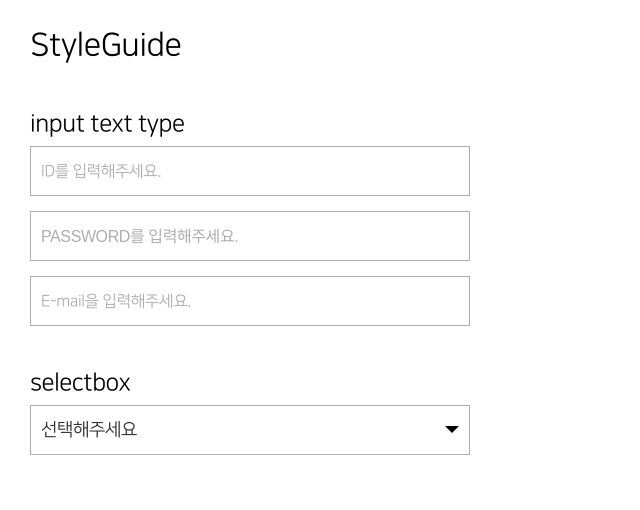
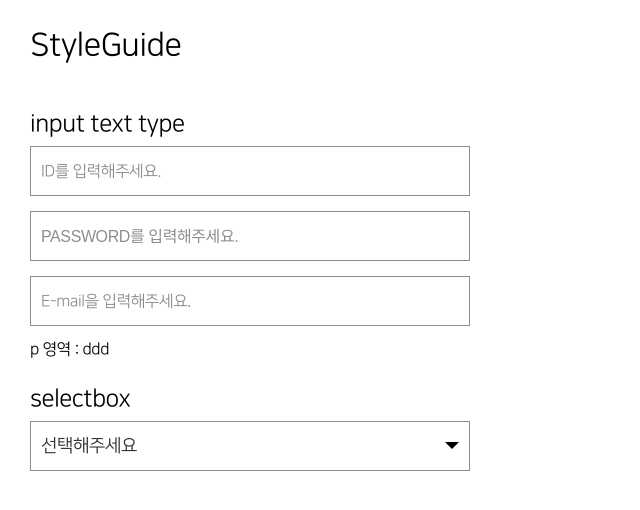
Before and after one commit to kimyoubin/webfront_study, a Vue app in the folder components_study/: page / in a window 1280 px wide. Shown: the top 510 px of the page, without its empty margins (0-640 px from the left). Built offline with nearby package versions, Linux system fonts and the light colour scheme.

Commit message:
focus event 추가

```diff
--- a/components_study/src/components/VueInput.vue
+++ b/components_study/src/components/VueInput.vue
@@ -4,19 +4,24 @@
 		:placeholder="placeholder"
 		:name="name"
 		:id="id"
-		:value="value">
+		:value="value"
+		@click="isActive = true"
+		@blur="isActive = false"
+		:class="{ 'on' : isActive }">
 </template>
 
 <script>
 export default {
 	name: 'VueInput',
 	props: [
-		'type', 'placeholder', 'name', 'id', 'value',
+		'type', 'placeholder', 'name', 'id', 'value', 'checked'
 	],
 	data() {
 		return {
-
+			isActive: false,
 		}
+	},
+	methods: {
 	}
 }
 </script>
@@ -30,12 +35,17 @@ input {
 	margin-bottom: 15px;
 	font-size: 18px;
 	color: #333;
-	border: 1px solid #aeaeae;
+	border: 1px solid #8e8e8e;
 }
 
 input::placeholder {
 	font-size: 16px;
-	color: #aeaeae;
+	color: #8e8e8e;
+}
+
+input.on {
+	border: 1px solid #001ad7;
+	transition: all .3s;
 }
 
 </style>
--- a/components_study/src/components/VueSelect.vue
+++ b/components_study/src/components/VueSelect.vue
@@ -1,7 +1,7 @@
 <template>
     <div
         :tabindex="tabIndex"
-        @blur="blurEvent"
+        @blur="isActive = false"
         class="selectbox">
         <button
             @click="toggleEvent"
@@ -66,7 +66,7 @@ export default {
 
 .selectbox button {
     position: relative;
-    border: 1px solid #aeaeae;
+    border: 1px solid #8e8e8e;
 }
 
 .selectbox button.on::after{
@@ -88,9 +88,9 @@ export default {
 
 .selectbox .selectbox-option {
     max-height: 200px;
-    border-left: 1px solid #aeaeae;
-    border-right: 1px solid #aeaeae;
-    border-bottom: 1px solid #aeaeae;
+    border-left: 1px solid #8e8e8e;
+    border-right: 1px solid #8e8e8e;
+    border-bottom: 1px solid #8e8e8e;
     overflow-y: auto;
 }
 
--- a/components_study/src/views/StyleGuide.vue
+++ b/components_study/src/views/StyleGuide.vue
@@ -1,7 +1,6 @@
 <template>
 	<div class="styleGuide">
 		<h1>StyleGuide</h1>
-
 		<div class="wrap">
 			<h2>input text type</h2>
 			<vue-input
@@ -23,6 +22,7 @@
 				value=""
 				placeholder="E-mail을 입력해주세요."/>
 
+			<p>p 영역 : {{ lovingVue }}</p>
 		</div>
 
 		<div class="wrap">
@@ -42,8 +42,12 @@ export default {
 	name: 'StyleGuide',
 	data() {
 		return {
+			lovingVue: 'ddd',
 			selectedValue: '선택해주세요.',
 			listData: [
+				{
+					option: 'all',
+				},
 				{
 					option: 'option1',
 				},
@@ -57,10 +61,10 @@ export default {
 					option: 'option4',
 				},
 				{
-					option: 'option4',
+					option: 'option5',
 				},
 				{
-					option: 'option4',
+					option: 'option6',
 				}
 			]
 		}
```
